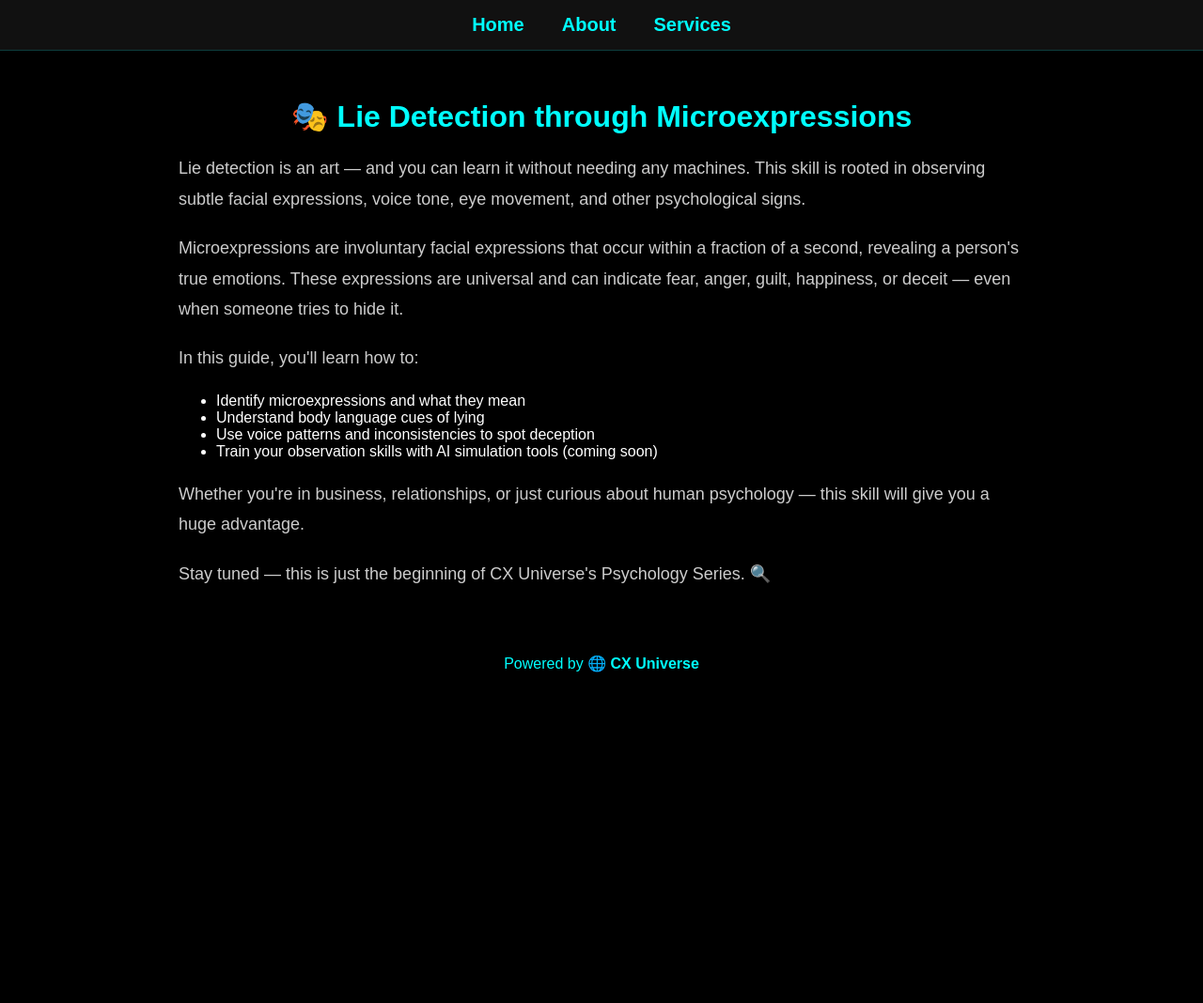
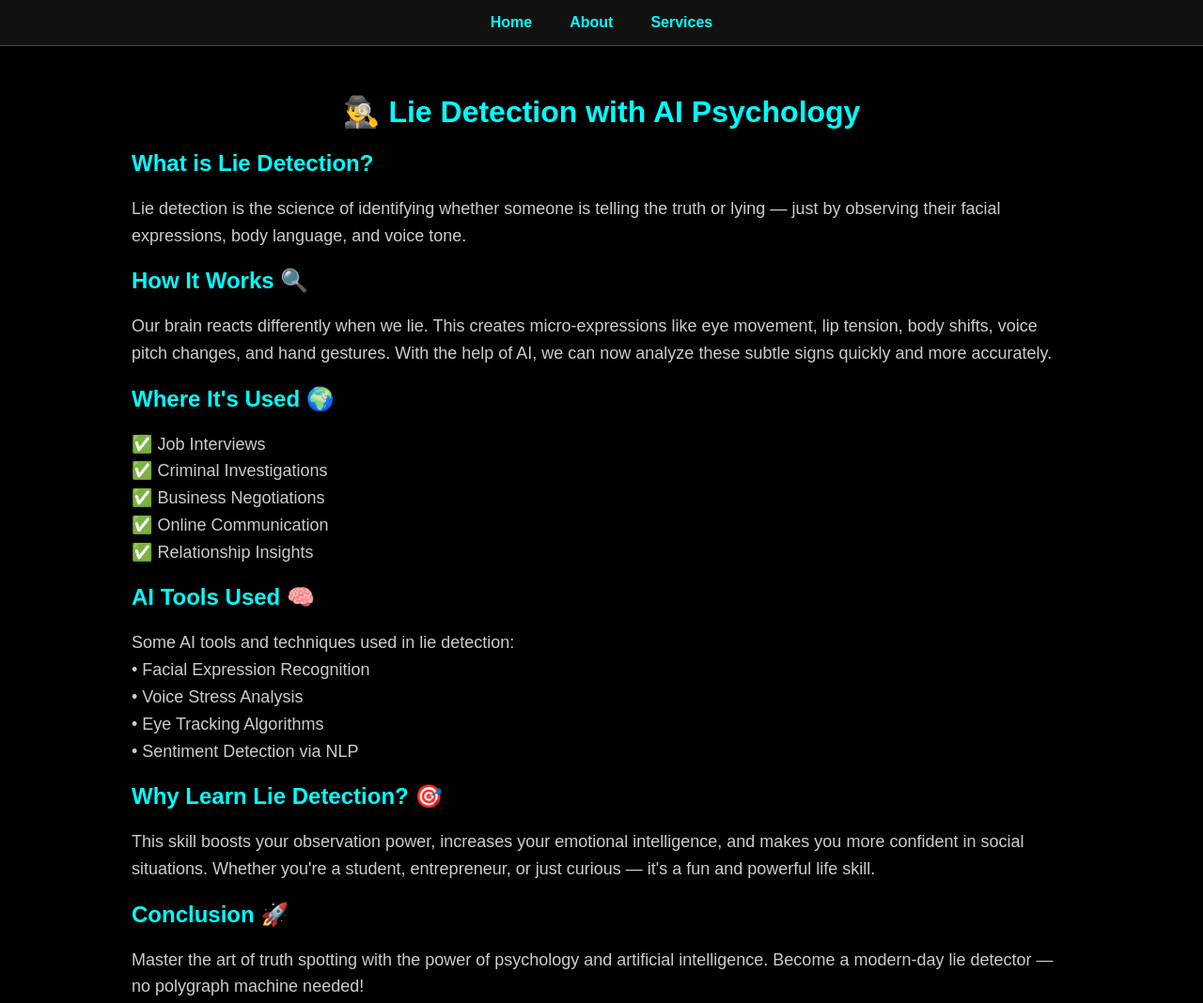
Before and after one commit to Himan5u/cx-universe-site, a plain HTML site: page lie-detection.html in a window 1280 px wide. Shown: the top 1068 px of the page at 94% size. Before the commit the page ends 800 px from the top, so only its background shows below. Drawn offline with Linux system fonts and the light colour scheme.

Commit message:
Update lie-detection.html

```diff
--- a/lie-detection.html
+++ b/lie-detection.html
@@ -7,56 +7,49 @@
   <style>
     body {
       font-family: Arial, sans-serif;
-      background-color: #000000;
-      color: #ffffff;
+      background-color: #000;
+      color: #00ffff;
       margin: 0;
       padding: 0;
     }
-
     nav {
       background-color: #111;
       padding: 15px;
       display: flex;
       justify-content: center;
-      border-bottom: 1px solid #00ffff30;
+      border-bottom: 1px solid #00ffff50;
     }
-
     nav a {
       color: #00ffff;
       text-decoration: none;
       margin: 0 20px;
       font-weight: bold;
-      font-size: 20px;
       transition: color 0.3s ease;
     }
-
     nav a:hover {
       color: #ffffff;
     }
-
     .container {
-      max-width: 900px;
+      max-width: 1000px;
       margin: auto;
       padding: 30px;
     }
-
     h1 {
+      text-align: center;
       color: #00ffff;
-      text-align: center;
-      margin-bottom: 20px;
     }
-
+    h2 {
+      color: #00ffff;
+    }
     p {
-      color: #cccccc;
+      color: #ccc;
+      line-height: 1.6;
       font-size: 18px;
-      line-height: 1.8;
-      margin-bottom: 20px;
     }
-
     footer {
       text-align: center;
       padding: 20px;
-      color: #00ffff;
+      color: #00ffff80;
     }
   </style>
 </head>
@@ -68,32 +61,50 @@
   </nav>
 
   <div class="container">
-    <h1>🎭 Lie Detection through Microexpressions</h1>
+    <h1>🕵️‍♂️ Lie Detection with AI Psychology</h1>
+
+    <h2>What is Lie Detection?</h2>
     <p>
-      Lie detection is an art — and you can learn it without needing any machines. This skill is rooted in observing subtle facial expressions, voice tone, eye movement, and other psychological signs.
+      Lie detection is the science of identifying whether someone is telling the truth or lying — just by observing their facial expressions, body language, and voice tone.
     </p>
+
+    <h2>How It Works 🔍</h2>
     <p>
-      Microexpressions are involuntary facial expressions that occur within a fraction of a second, revealing a person's true emotions. These expressions are universal and can indicate fear, anger, guilt, happiness, or deceit — even when someone tries to hide it.
+      Our brain reacts differently when we lie. This creates micro-expressions like eye movement, lip tension, body shifts, voice pitch changes, and hand gestures.
+      With the help of AI, we can now analyze these subtle signs quickly and more accurately.
     </p>
+
+    <h2>Where It's Used 🌍</h2>
     <p>
-      In this guide, you'll learn how to:
-      <ul>
-        <li>Identify microexpressions and what they mean</li>
-        <li>Understand body language cues of lying</li>
-        <li>Use voice patterns and inconsistencies to spot deception</li>
-        <li>Train your observation skills with AI simulation tools (coming soon)</li>
-      </ul>
+      ✅ Job Interviews<br>
+      ✅ Criminal Investigations<br>
+      ✅ Business Negotiations<br>
+      ✅ Online Communication<br>
+      ✅ Relationship Insights
     </p>
+
+    <h2>AI Tools Used 🧠</h2>
     <p>
-      Whether you're in business, relationships, or just curious about human psychology — this skill will give you a huge advantage.
+      Some AI tools and techniques used in lie detection:
+      <br>• Facial Expression Recognition
+      <br>• Voice Stress Analysis
+      <br>• Eye Tracking Algorithms
+      <br>• Sentiment Detection via NLP
     </p>
+
+    <h2>Why Learn Lie Detection? 🎯</h2>
     <p>
-      Stay tuned — this is just the beginning of CX Universe's Psychology Series. 🔍
+      This skill boosts your observation power, increases your emotional intelligence, and makes you more confident in social situations. Whether you're a student, entrepreneur, or just curious — it's a fun and powerful life skill.
+    </p>
+
+    <h2>Conclusion 🚀</h2>
+    <p>
+      Master the art of truth spotting with the power of psychology and artificial intelligence. Become a modern-day lie detector — no polygraph machine needed!
     </p>
   </div>
 
   <footer>
-    Powered by <strong>🌐 CX Universe</strong>
+    Powered by <strong>🔷 CX Universe</strong>
   </footer>
 </body>
 </html>
```
